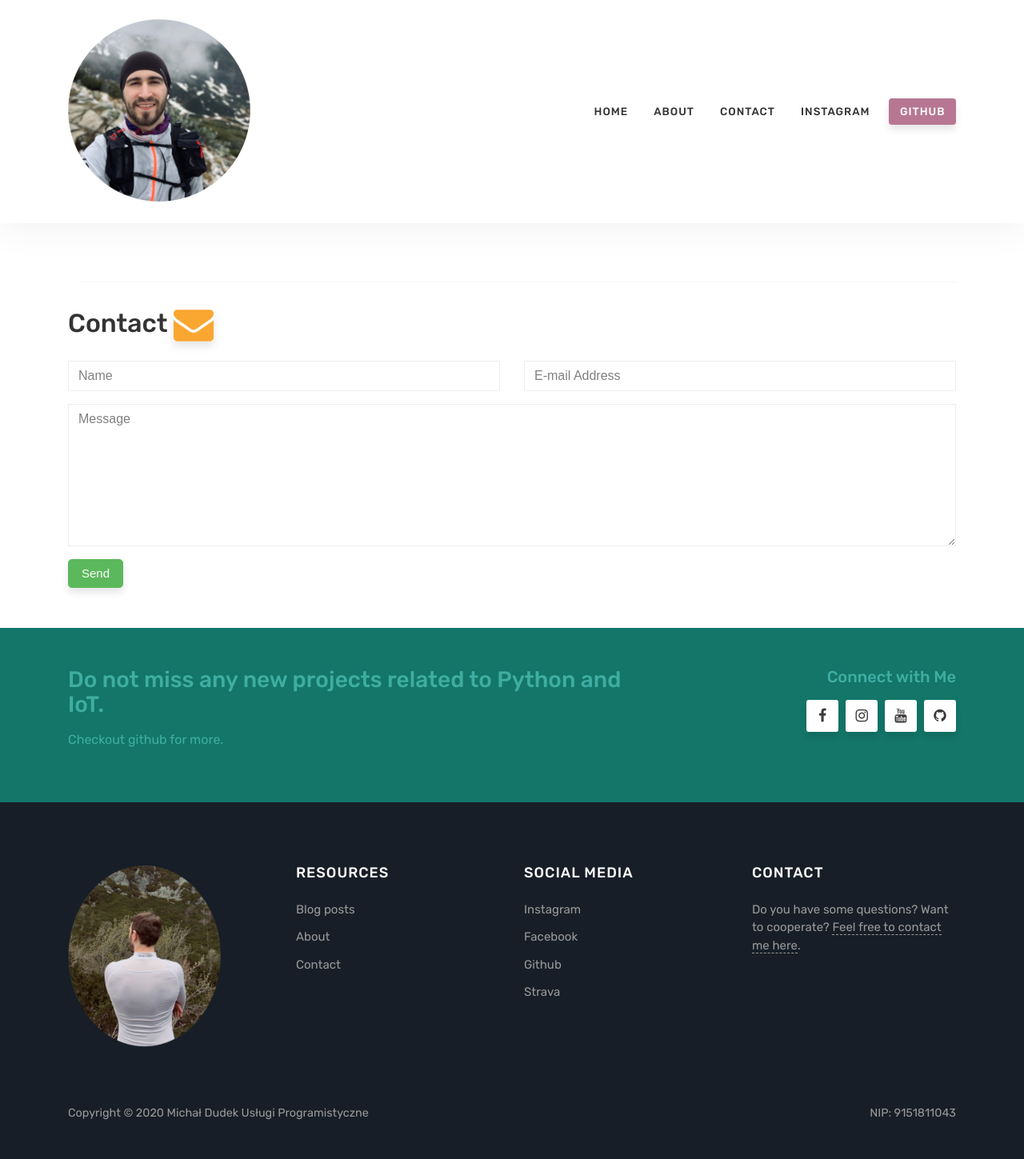
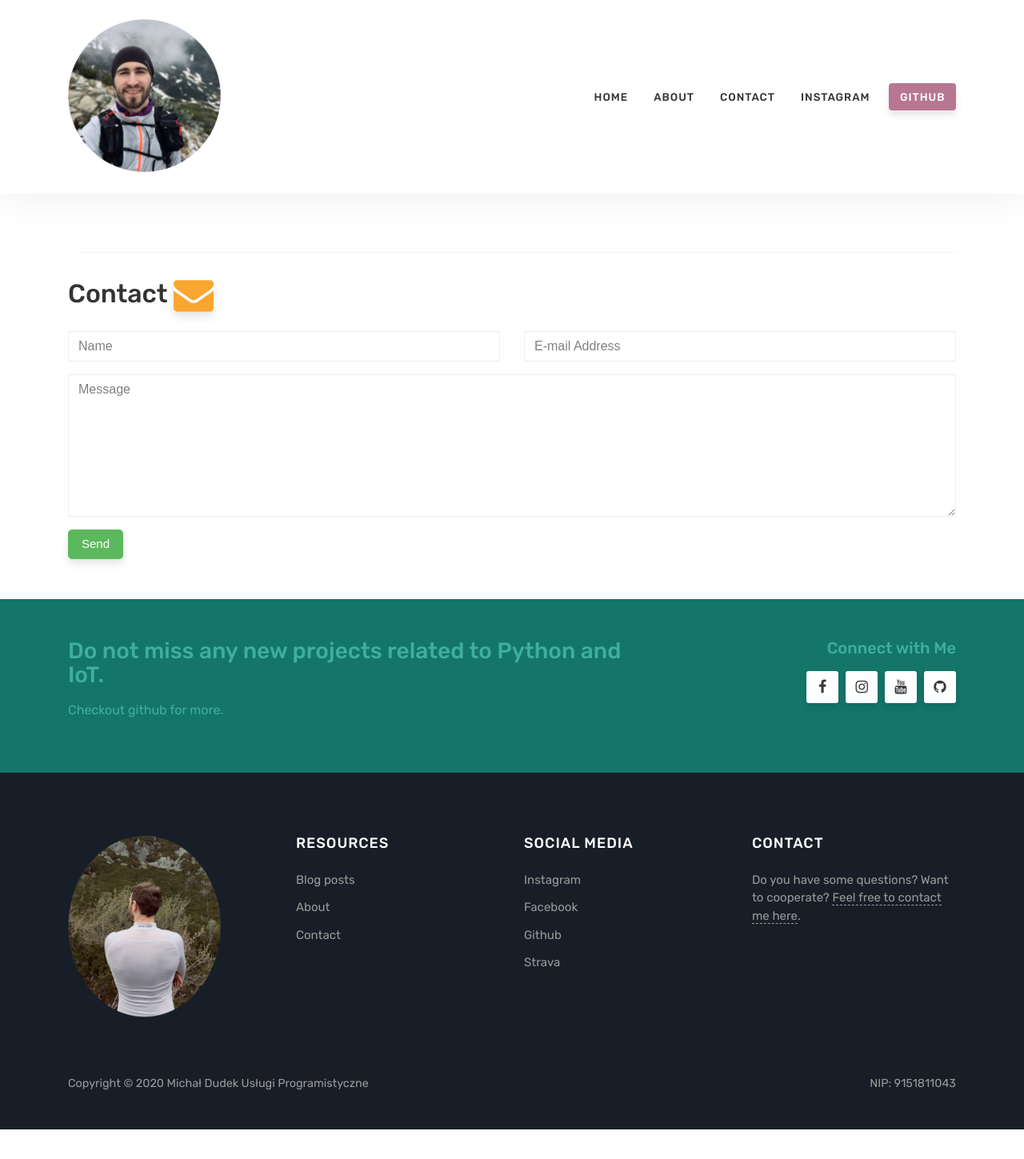
Before and after one commit to dudekmichal/dudekmichal.github.io, a Jekyll site: the page built from contact.html, in a window 1280 px wide. Shown: the whole page at 80% size. Built offline with Jekyll 4.4.1, drawn with Linux system fonts in a browser that asks for light colours; after the commit the page ends 1412 px from its top, so only the background shows below that.

Commit message:
Changed background photo

```diff
--- a/assets/css/theme.css
+++ b/assets/css/theme.css
@@ -318,7 +318,7 @@
 .mediumnavigation .navbar-brand img {
 	margin-right:7px;
     vertical-align: text-bottom;
-    max-width:initial;
+    max-width:100;
 }
 .mainheading h1.sitetitle {
 	font-family:Georgia;
@@ -328,7 +328,7 @@
 	margin-bottom:1rem;
 }
 .intro {
-    background-image:url(../images/front_background.png);
+    background-image:url(../images/front_background.jpg);
     background-size:cover;
     /*background: rgb(99,180,170);
     background: radial-gradient(circle, rgba(99,180,170,1) 52%, rgba(19,118,105,1) 68%);*/
```
Also changed, not shown: 1 other file.
